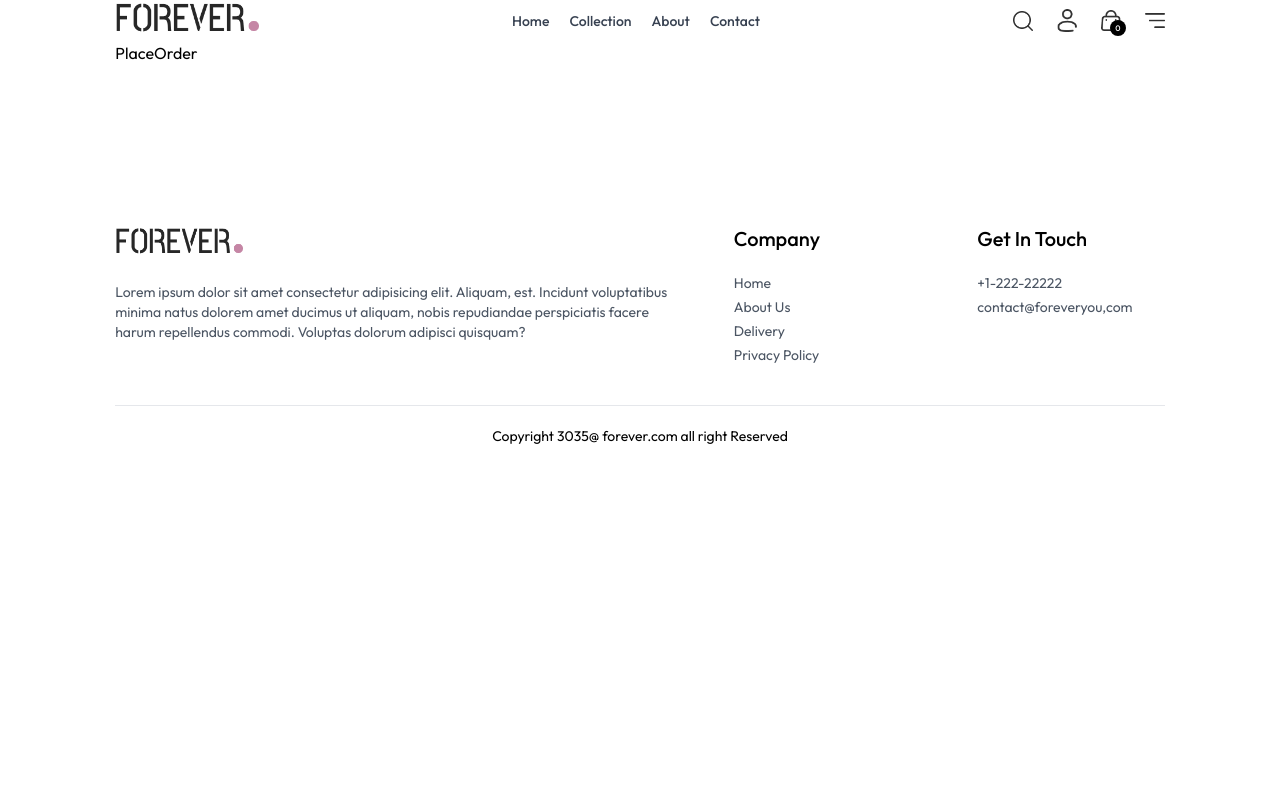
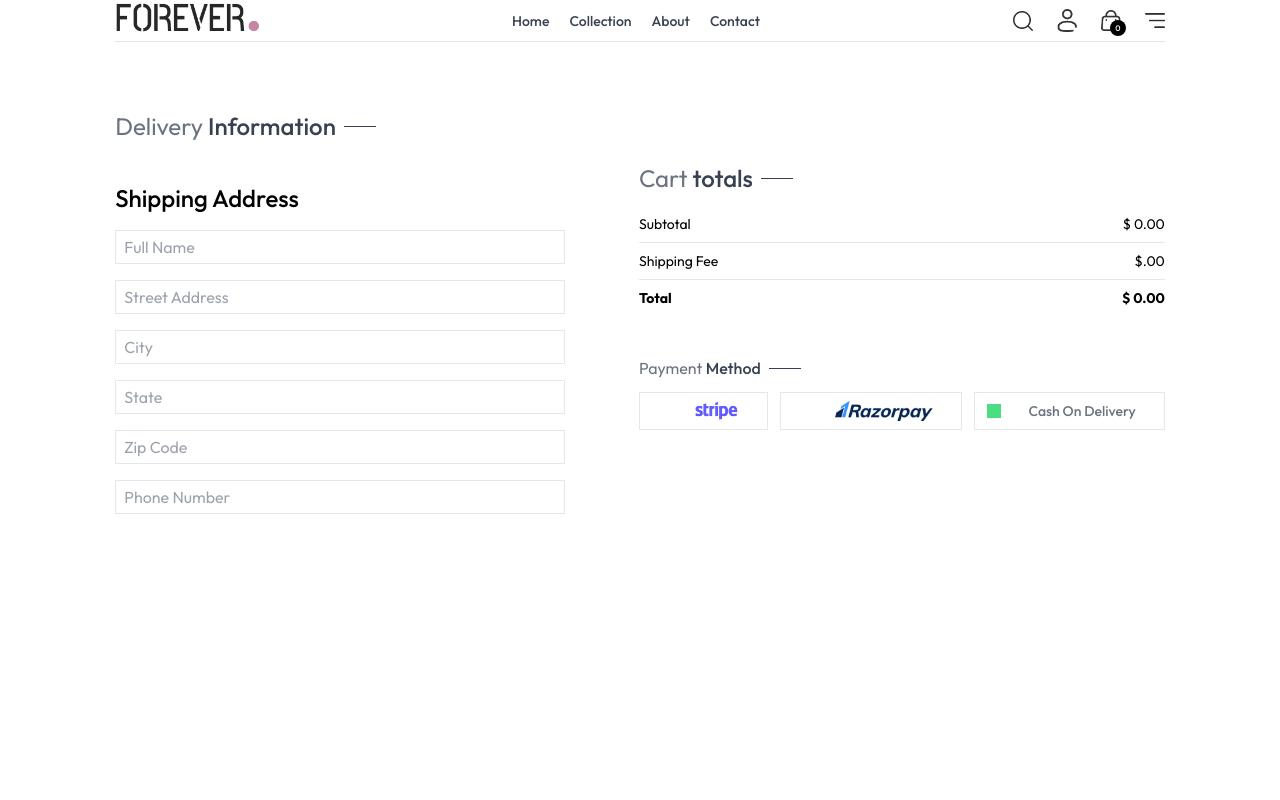
Before and after one commit to arirarif/TubeEcommerceMERN, a React (Vite) app: page /place-order in a window 1280 px wide. Shown: the top 800 px of the page. Built offline with nearby package versions, Linux system fonts and the light colour scheme.

Commit message:
place order page

```diff
--- a/src/context/ShopContext.jsx
+++ b/src/context/ShopContext.jsx
@@ -1,6 +1,7 @@
 import { createContext, useState } from "react";
 import { products } from "../assets/assets";
 import { toast } from "react-toastify";
+import { useNavigate } from "react-router-dom";
 
 export const ShopContext = createContext();
 
@@ -10,6 +11,8 @@
   const [search, setSearch] = useState("");
   const [showSearch, setShowSearch] = useState(false);
   const [cartItems, setCartItems] = useState([])
+  const navigate = useNavigate()
+
 
 
   const addToCart = async (itemId, size) => {
@@ -93,7 +96,8 @@
     addToCart,
     getCartCount,
     updateQuantity,
-    getCartAmount
+    getCartAmount,
+    navigate
   };
   return (
     <ShopContext.Provider value={value}>{props.children}</ShopContext.Provider>
--- a/src/pages/Cart.jsx
+++ b/src/pages/Cart.jsx
@@ -5,7 +5,7 @@
 import CartTotal from '../components/CartTotal'
 
 const Cart = () => {
-  const { products, currency, cartItems, updateQuantity } = useContext(ShopContext)
+  const { products, currency, cartItems, updateQuantity, navigate } = useContext(ShopContext)
 
   const [cartData, setCartData] = useState([])
 
@@ -59,6 +59,9 @@
       <div className='flex justify-end my-20'>
         <div className='w-full sm:w-[450px] '>
           <CartTotal />
+          <div className='w-full text-end '>
+              <button onClick={() => navigate('/place-order')} className='bg-black text-white text-sm my-8 px-8 py-3'> PROCEED TO CHECKOUT</button>
+          </div>
         </div>
       </div>
 
--- a/src/pages/PlaceOrder.jsx
+++ b/src/pages/PlaceOrder.jsx
@@ -1,8 +1,52 @@
-import React from 'react'
+import React, { useState } from 'react'
+import Title from '../components/Title'
+import CartTotal from '../components/CartTotal'
+import { assets } from '../assets/assets'
 
 const PlaceOrder = () => {
+  const [method, setMethod] = useState('cod')
   return (
-    <div>PlaceOrder</div>
+    <div className='flex flex-col sm:flex-row justify-between gap-4 pt-5 sm:pt-14 min-h-[80vh] border-t'>
+      <div className='flex flex-col gap-4 w-full sm:w-[450px]'>
+        <div className='text-xl sm:text-2xl my-3'>
+          <Title text1={'Delivery'} text2={'Information'} />
+        </div>
+        <div className='text-2xl'>
+          <p className='font-medium'>Shipping Address</p>
+        </div>
+        <input type="text" placeholder='Full Name' className='border px-2 py-1' />
+        <input type="text" placeholder='Street Address' className='border px-2 py-1' />
+        <input type="text" placeholder='City' className='border px-2 py-1' />
+        <input type="text" placeholder='State' className='border px-2 py-1' />
+        <input type="text" placeholder='Zip Code' className='border px-2 py-1' />
+        <input type="text" placeholder='Phone Number' className='border px-2 py-1' />
+      </div>
+      {/* right side */}
+      <div className='mt-8'>
+        <div className='mt-8 min-w-80'>
+          <CartTotal />
+        </div>
+        <div className='mt-12'>
+          <Title text1={'Payment'} text2={'Method'} />
+          {/* Payment method selection */}
+          <div className='flex gap-3 flex-col lg:flex-row'>
+            <div onClick={() => setMethod('stripe')} className='flex items-center gap-3 border p-2 px-3 cursor-pointer'>
+              <p className={`min-w-3.5 h-3.5 border-full ${method ==='stripe' ? 'bg-green-400' : ''}`}></p>
+              <img className='h-5 mx-4' src={assets.stripe_logo} alt="" />
+            </div>
+            <div onClick={() => setMethod('razorpay')} className='flex items-center gap-3 border p-2 px-3 cursor-pointer'>
+              <p className={`min-w-3.5 h-3.5 border-full${method ==='razorpay' ? 'bg-green-400' : ''} `}></p>
+              <img className='h-5 mx-4' src={assets.razorpay_logo} alt="" />
+            </div>
+            <div onClick={() => setMethod('cod')} className='flex items-center gap-3 border p-2 px-3 cursor-pointer'>
+              <p className={`min-w-3.5 h-3.5 border-full ${method ==='cod' ? 'bg-green-400' : ''}`}></p>
+              <p className='text-gray-500 text-sm font-medium mx-4'>Cash On Delivery</p>
+            </div>
+          </div>
+        </div>
+
+      </div>
+    </div>
   )
 }
 
```
